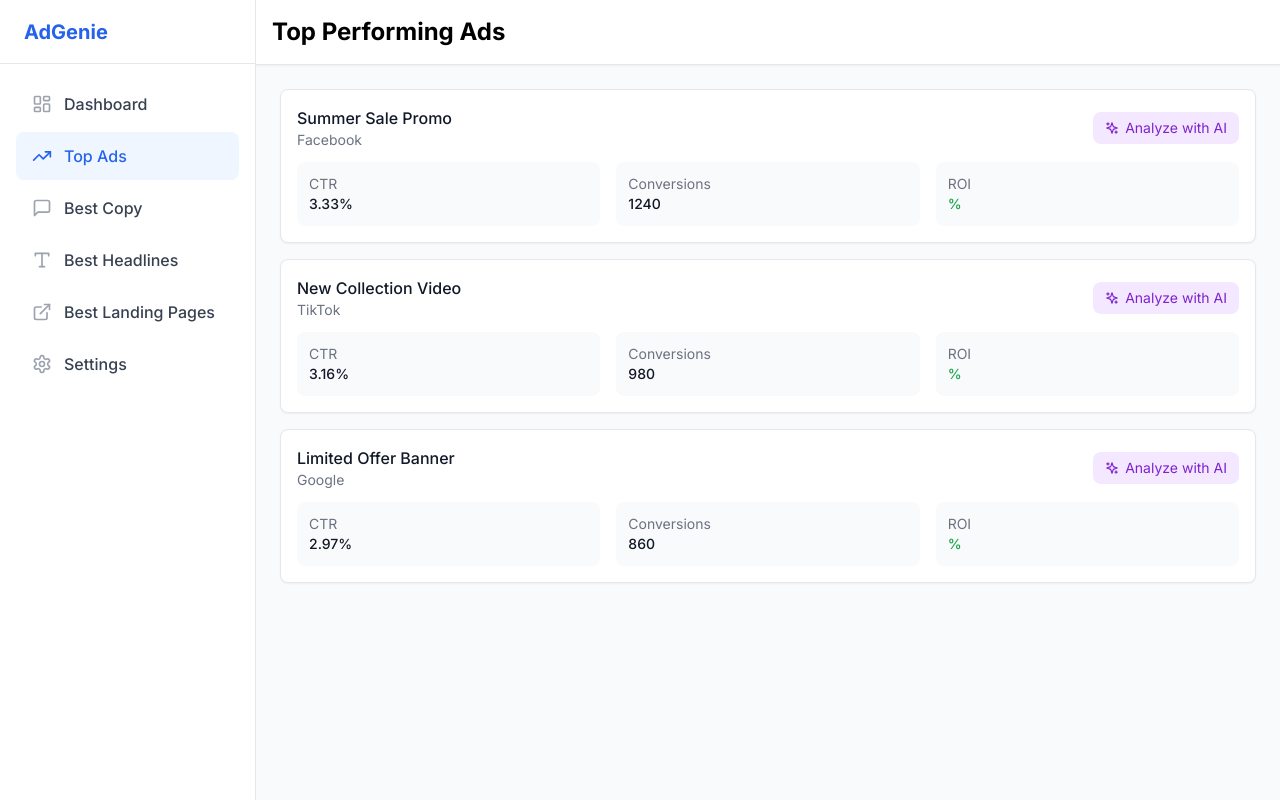
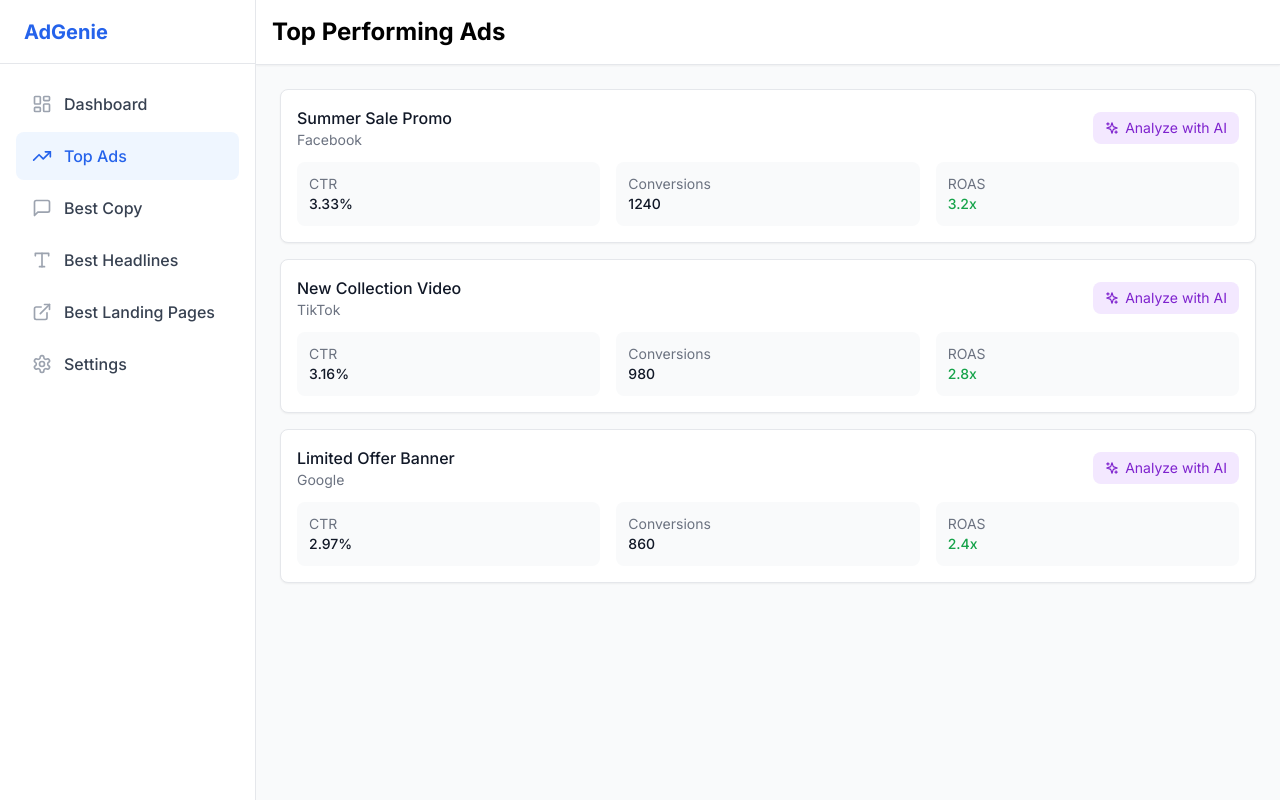
Before and after one commit to bombaygordon/adgenieofficial, a Next.js app: page /top-ads in a window 1280 px wide. Built offline with nearby package versions, Linux system fonts and the light colour scheme.

Commit message:
Fix: Update ROI to ROAS in top-ads page

```diff
--- a/app/top-ads/page.tsx
+++ b/app/top-ads/page.tsx
@@ -41,8 +41,8 @@ export default function TopAdsPage() {
                     <p className="font-medium text-gray-900">{ad.conversions}</p>
                   </div>
                   <div className="bg-gray-50 p-3 rounded-lg">
-                    <p className="text-gray-500">ROI</p>
-                    <p className="font-medium text-green-600">{ad.roi}%</p>
+                    <p className="text-gray-500">ROAS</p>
+                    <p className="font-medium text-green-600">{ad.roas}x</p>
                   </div>
                 </div>
               </div>
```
